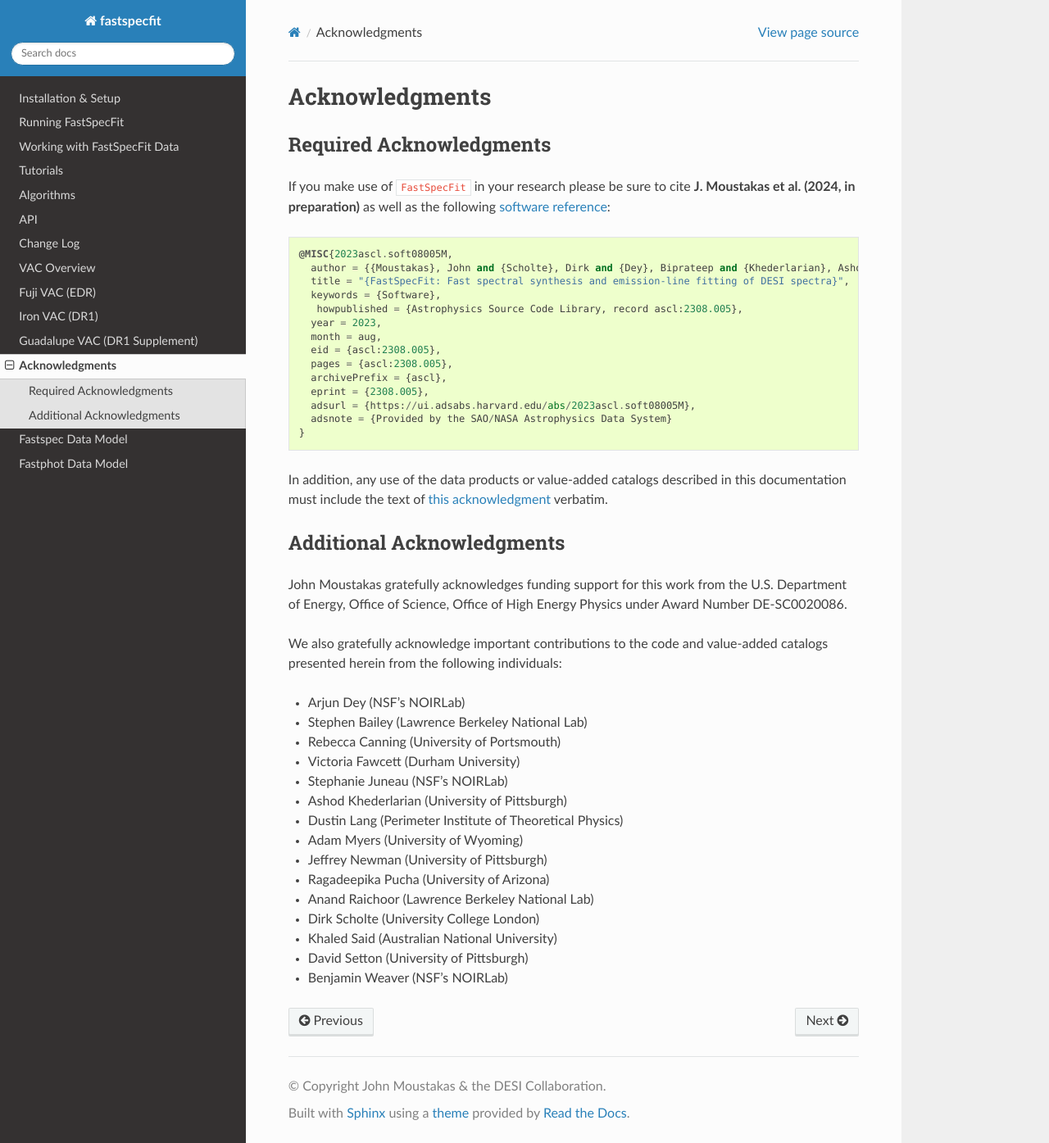
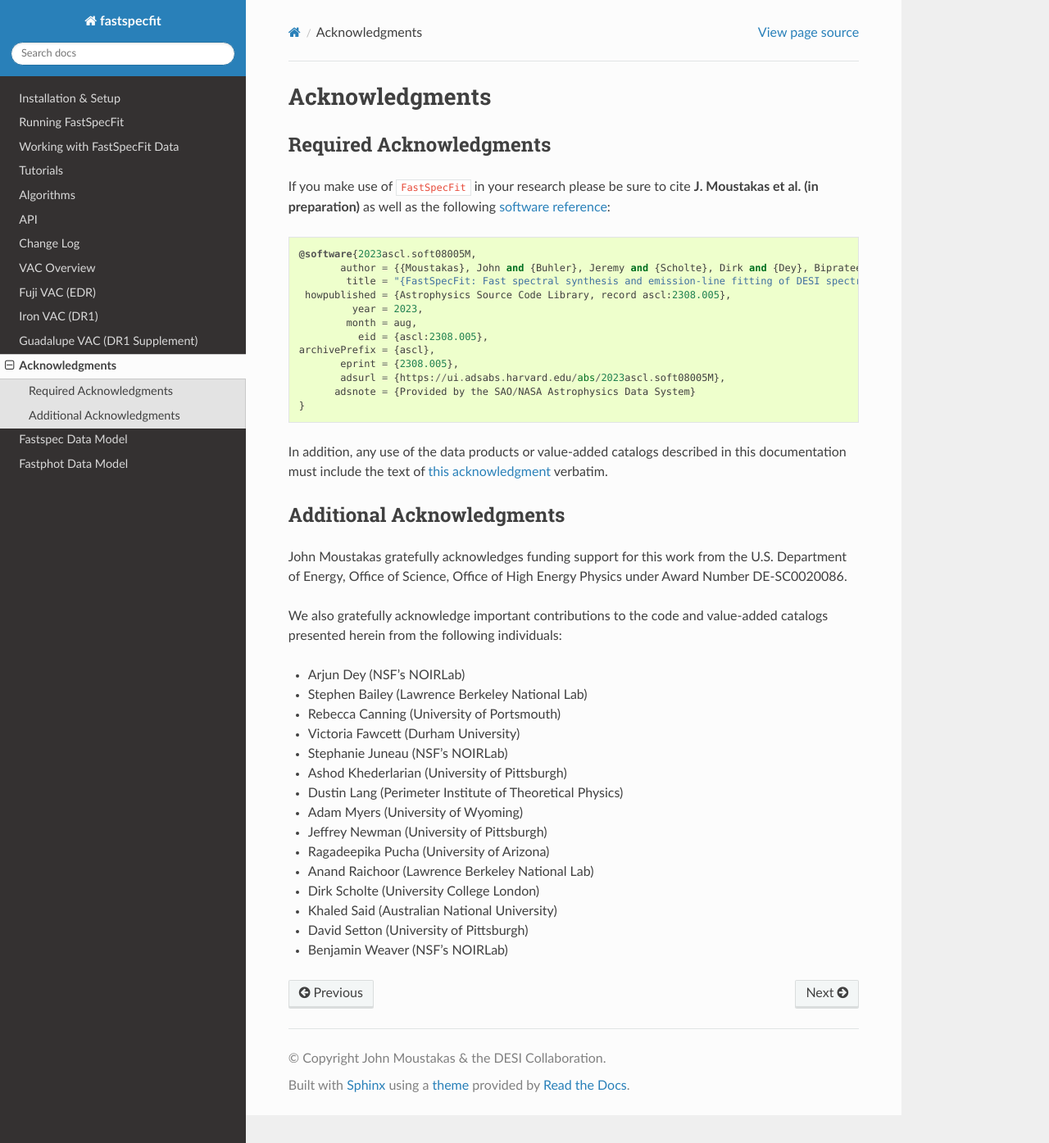
Before and after one commit to desihub/fastspecfit, a Sphinx documentation site: the page built from doc/acknowledgments.rst, in a window 1280 px wide and 1395 px high. Shown: the whole window at 82% size. Built offline with Sphinx 7.4.7 and the Read the Docs theme 3.1.0, drawn with Linux system fonts in a browser that asks for light colours.

Commit message:
update acknowledgments ref

```diff
--- a/doc/acknowledgments.rst
+++ b/doc/acknowledgments.rst
@@ -6,23 +6,21 @@ Acknowledgments
 Required Acknowledgments
 ------------------------
 
-If you make use of ``FastSpecFit`` in your research please be sure to cite
-**J. Moustakas et al. (2024, in preparation)** as well as the following
+If you make use of ``FastSpecFit`` in your research please be sure to
+cite **J. Moustakas et al. (in preparation)** as well as the following
 `software reference`_::
 
-  @MISC{2023ascl.soft08005M,
-    author = {{Moustakas}, John and {Scholte}, Dirk and {Dey}, Biprateep and {Khederlarian}, Ashod},
-    title = "{FastSpecFit: Fast spectral synthesis and emission-line fitting of DESI spectra}",
-    keywords = {Software},
-     howpublished = {Astrophysics Source Code Library, record ascl:2308.005},
-    year = 2023,
-    month = aug,
-    eid = {ascl:2308.005},
-    pages = {ascl:2308.005},
-    archivePrefix = {ascl},
-    eprint = {2308.005},
-    adsurl = {https://ui.adsabs.harvard.edu/abs/2023ascl.soft08005M},
-    adsnote = {Provided by the SAO/NASA Astrophysics Data System}
+  @software{2023ascl.soft08005M,
+         author = {{Moustakas}, John and {Buhler}, Jeremy and {Scholte}, Dirk and {Dey}, Biprateep and {Khederlarian}, Ashod},
+          title = "{FastSpecFit: Fast spectral synthesis and emission-line fitting of DESI spectra}",
+   howpublished = {Astrophysics Source Code Library, record ascl:2308.005},
+           year = 2023,
+          month = aug,
+            eid = {ascl:2308.005},
+  archivePrefix = {ascl},
+         eprint = {2308.005},
+         adsurl = {https://ui.adsabs.harvard.edu/abs/2023ascl.soft08005M},
+        adsnote = {Provided by the SAO/NASA Astrophysics Data System}
   }
 
 In addition, any use of the data products or value-added catalogs described in
```
